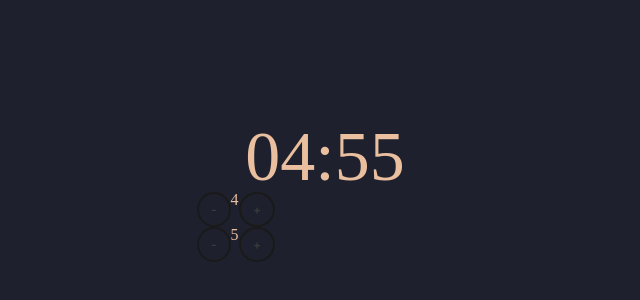
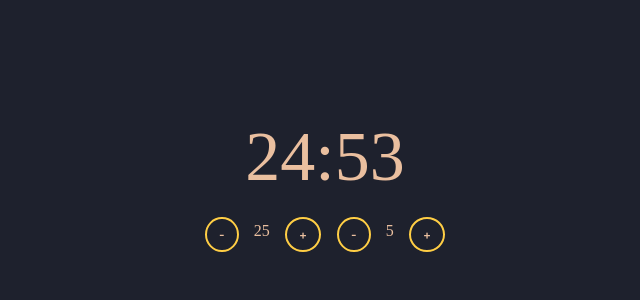
Before and after one commit to Fradven/react-pomodoro, a React (Vite) app: page / in a window 1280 px wide. Shown: the part 134-434 px from the top of the page, without its empty margins (315-955 px from the left). Built offline with nearby package versions, Linux system fonts and the light colour scheme.

Commit message:
working button

```diff
--- /dev/null
+++ b/src/Button.jsx
@@ -0,0 +1,12 @@
+import React, { useState } from 'react'
+
+export default function Button({add, setAdd}) {
+
+    function addTime() {
+        setAdd(add + 1)
+      }
+
+    return (
+        <button className="pomodoro__btn" onClick={addTime}>+</button>
+    )
+}
--- /dev/null
+++ b/src/ButtonRmv.jsx
@@ -0,0 +1,13 @@
+import React, { useState } from 'react'
+
+export default function ButtonRmv({rmv, setRmv}) {
+
+    function rmvTime() {
+        setRmv(rmv - 1)
+      }
+    return (
+        <div>
+            <button className="pomodoro__btn" onClick={rmvTime}>-</button>
+        </div>
+    )
+}
--- a/src/Pomodoro.js
+++ b/src/Pomodoro.jsx
@@ -1,15 +1,24 @@
 import React, { useState, useEffect } from "react"
+import Button from "./Button"
+import ButtonRmv from "./ButtonRmv"
 
 export default function Pomodoro() {
-  const [minutes, setMinutes] = useState(5)
-  const [seconds, setSeconds] = useState(2)
-  const [timer, setTimer] = useState("")
-  const [breakTime, setBreakTime] = useState ("")
+  const [minutes, setMinutes] = useState(25)
+  const [seconds, setSeconds] = useState(0)
+  const [timer, setTimer] = useState(25)
+  const [breakTime, setBreakTime] = useState ("5")
   const [displayMessage, setDisplayMessage] = useState(false)
 
-  function addTime() {
+  function rmvTime() {
+    setTimer(timer - 1)
+  }
 
+  function rmvBreak() {
+    setBreakTime(breakTime - 1)
   }
+  useEffect(() =>{
+    setMinutes(timer)
+  },[timer])
 
   useEffect(() => {
     let interval = setInterval(() => {
@@ -20,7 +29,7 @@ export default function Pomodoro() {
           setSeconds(59)
           setMinutes(minutes - 1)
         } else {
-          let minutes = 0
+          let minutes = breakTime - 1
           let seconds = 59
 
           setSeconds(seconds)
@@ -47,17 +56,20 @@ export default function Pomodoro() {
         {timerMinutes}:{timerSeconds}
       </div>
 
-      <div className="pomodoro__ctn-pmd">
-        <button className="pomodoro__btn pomodoro__btn--subTimer">-</button>
-        <div className="pomodoro__set-timer">{minutes}</div>
-        <button className="pomodoro__btn pomodoro__btn--addTimer">+</button>
+      <div className="pomodoro__ctn">
+        <div className="pomodoro__ctn-pmd">
+          <ButtonRmv rmv={timer} setRmv={setTimer} />
+          <div className="pomodoro__set">{timer}</div>
+          <Button add={timer} setAdd={setTimer} />
+        </div>
+
+        <div className="pomodoro__ctn-pmd">
+          <ButtonRmv rmv={breakTime} setRmv={setBreakTime} />
+          <div className="pomodoro__set">{breakTime}</div>
+          <Button add={breakTime} setAdd={setBreakTime} />
+        </div>
       </div>
 
-      <div className="pomodoro__ctn-pmd">
-        <button className="pomodoro__btn pomodoro__btn--subBreak">-</button>
-        <div className="pomodoro__set-break">5</div>
-        <button className="pomodoro__btn pomodoro__btn--addBreak">+</button>
-      </div>
     </div>
   )
 }
--- a/src/style/styles.scss
+++ b/src/style/styles.scss
@@ -16,17 +16,28 @@ body {
             font-size: 70px;
         }
 
+        &__ctn {
+            display: flex;
+            justify-content: space-around;
+        }
+
         &__ctn-pmd {
             display: flex;
+            padding-top: 25px;
+        }
+
+        &__set {
+            padding: 0 15px;
+            padding-top: 6px;
         }
 
         &__btn {
             appearance: none;
             background-color: transparent;
-            border: 2px solid #1a1a1a;
+            border: 2px solid #ffce45;
             border-radius: 50%;
             box-sizing: border-box;
-            color: #3b3b3b;
+            color: #eabf9f;
             cursor: pointer;
             display: inline-block;
             font-family: Roobert, -apple-system, BlinkMacSystemFont, "Segoe UI",
@@ -56,7 +67,7 @@ body {
 
         &__btn:hover {
             color: #fff;
-            background-color: #1a1a1a;
+            background-color: #ffce45;
             box-shadow: rgba(0, 0, 0, 0.25) 0 8px 15px;
             transform: translateY(-2px);
         }
```
